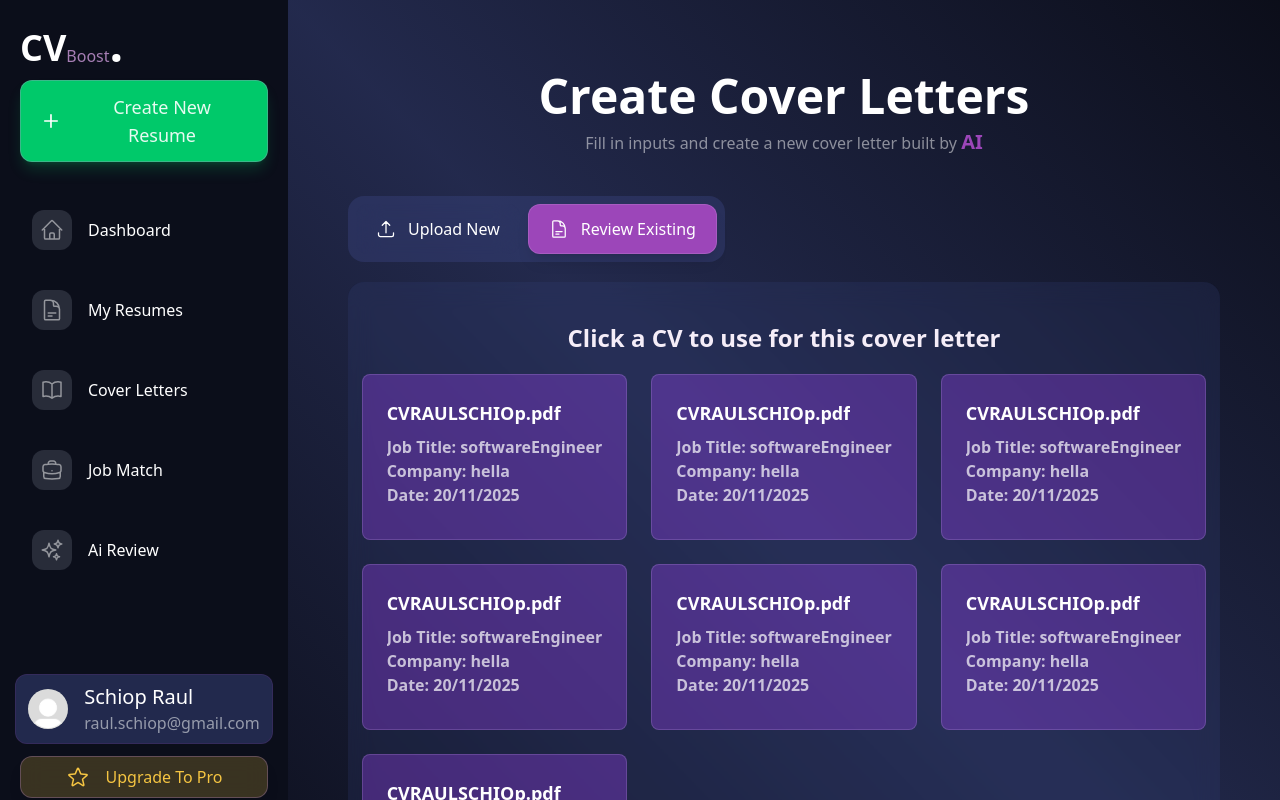
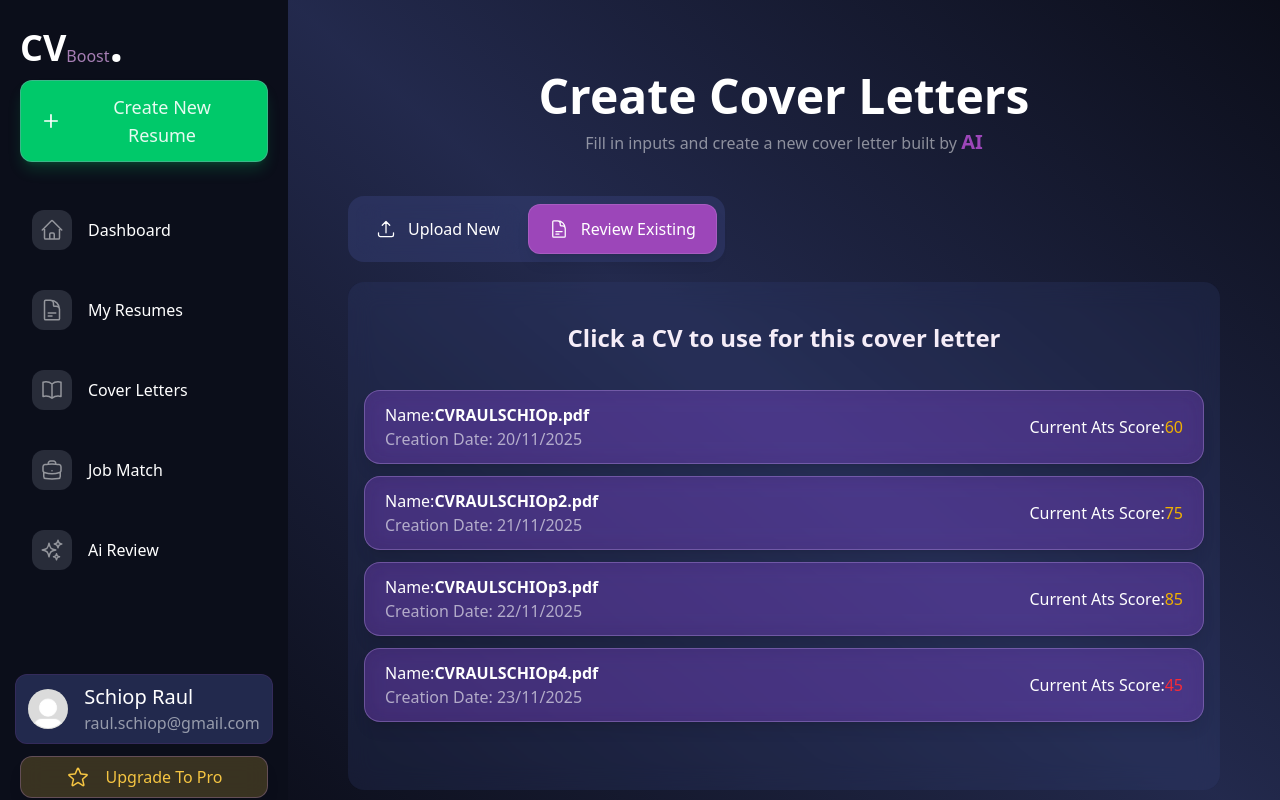
Before and after one commit to RaulSchiop/CVBoost, a Next.js app in the folder frontend/: page /tools/coverLetter/createCoverLetters in a window 1280 px wide. Both pictures are taken after a click on the button "Review Existing". Shown: the top 800 px of the page. Built offline with nearby package versions, Linux system fonts and the light colour scheme.

Commit message:
select cv

```diff
--- a/frontend/src/Components/Cards/MainCard.tsx
+++ b/frontend/src/Components/Cards/MainCard.tsx
@@ -1,12 +1,17 @@
 type MainCardType = {
    ClassName?: string;
    children: React.ReactNode;
+   color?: string;
 };
 
-export default function MainCard({ ClassName, children }: MainCardType) {
+export default function MainCard({
+   ClassName,
+   children,
+   color="bg-purple-500/25",
+}: MainCardType) {
    return (
       <div
-         className={`text-white  bg-purple-500/25 backdrop-blur-md border border-purple-300/30 px-5 py-3 rounded-2xl shadow-lg ${ClassName}`}
+         className={`text-white  ${color} backdrop-blur-md border border-purple-300/30 px-5 py-3 rounded-2xl shadow-lg ${ClassName}`}
       >
          {children}
       </div>
--- a/frontend/src/Components/InputsComponents/coverLettersComponents.tsx
+++ b/frontend/src/Components/InputsComponents/coverLettersComponents.tsx
@@ -1,20 +1,19 @@
 "use client";
 
-import { InputCoverLetter } from "@/types/coverLetterTypes";
 import MainCard from "../Cards/MainCard";
 import SmallBtn from "../Buttons/SmallMainBtn";
 import { motion } from "motion/react";
 import { useState } from "react";
-import MainBtn from "../Buttons/MainBtn";
-import List from "../List/ClasicList";
+import DownList from "../List/DownList";
+import { PDFInputPropsType } from "@/types/resumesTypes";
 
 export default function CoverLetterInput({
    toggle,
-   coverLetters,
-}: InputCoverLetter) {
+   resumes,
+}: PDFInputPropsType) {
    const [file, setFile] = useState<File>();
    const [dragActive, setDragActive] = useState(false);
-   const [selectedCv,setSelectedCv]=useState<number>();
+   const [selectedCv, setSelectedCv] = useState<number>();
 
    const handleInputChange = (e: React.ChangeEvent<HTMLInputElement>) => {
       const files = e.target.files;
@@ -41,6 +40,11 @@ export default function CoverLetterInput({
 
       setFile(droppedFile);
    };
+
+   const handleSelect = (id: number) => {
+      setSelectedCv(id);
+   };
+
    return (
       <motion.div
          initial={{ opacity: 0, y: 100 }}
@@ -107,17 +111,19 @@ export default function CoverLetterInput({
                      </div>
                   </label>
                </div>
-               {file && <MainBtn>Review The Resume</MainBtn>}
             </div>
          ) : (
             <div className=" w-full h-full flex flex-col items-center justify-center py-8  md:py-20 lg:py-10">
                <h1 className="text-accent-950 mb-5 font-bold text-2xl ">
                   Click a CV to use for this cover letter
                </h1>
-               {coverLetters.length > 0 ? (
-                  <List>
-                     {coverLetters.map((file, index) => (
+               {resumes ? (
+                  <DownList>
+                     {resumes.map((resume, index) => (
                         <motion.li
+                           onClick={() => handleSelect(resume.id)}
+                           key={resume.id}
+                           className="mb-3"
                            initial={{ opacity: 0 }}
                            animate={{ opacity: 1 }}
                            exit={{ opacity: 0 }}
@@ -126,39 +132,50 @@ export default function CoverLetterInput({
                               duration: 1.5,
                               delay: index * 0.1,
                            }}
-                           key={index}
-                           className="bg-purple-500/30 border border-purple-300/20 rounded-lg overflow-hidden"
                         >
-                           <div className=" flex flex-col gap-2 p-6 items-center justify-center">
-                              <div className=" flex items-start justify-between flex-col mb-2">
-                                 <h3 className="text-white text-lg font-bold truncate mb-2">
-                                    {file.name}
-                                 </h3>
-                                 <h3 className="text-white/70  font-bold truncate">
-                                    Job Title: {file.jobTitle}
-                                 </h3>
-                                 <h3 className="text-white/70  font-bold truncate">
-                                    Company: {file.Company}
-                                 </h3>
-                                 <h3 className="text-white/70  font-bold truncate ">
-                                    Date: {file.createdDate}
-                                 </h3>
+                           <MainCard
+                              color={
+                                 selectedCv === resume.id
+                                    ? "bg-accent-500/80"
+                                    : "bg-purple-500/25"
+                              }
+                              ClassName={`w-full flex items-center  justify-between flex-col gap-3 lg:flex-row `}
+                           >
+                              <div className="">
+                                 <p>
+                                    Name:
+                                    <a className="font-bold">{resume.name}</a>
+                                 </p>
+                                 <p className="text-white/60">
+                                    Creation Date: {resume.createdDate}
+                                 </p>
                               </div>
-
-
-                           </div>
+                              <p>
+                                 Current Ats Score:
+                                 <a
+                                    className={`text-bold ${
+                                       resume.atsScore <= 50
+                                          ? "text-red-500 border-red-500"
+                                          : resume.atsScore <= 85
+                                          ? " text-yellow-500 border-yellow-500"
+                                          : " text-green-500 border-green-500"
+                                    }`}
+                                 >
+                                    {resume.atsScore}
+                                 </a>
+                              </p>
+                           </MainCard>
                         </motion.li>
                      ))}
-                  </List>
+                  </DownList>
                ) : (
                   <div className="w-full h-full flex items-center justify-center flex-col mt-20">
                      <h1 className="text-accent-600 text-3xl font-bold">
                         {" "}
-                        No Cover Letter{" "}
+                        No Resume{" "}
                      </h1>
                      <p className="text-accent-950/70 text-lg text-center">
-                        Curentlry you have no Cover Letter. Create new cover
-                        letter with Ai.{" "}
+                        Curentlry you have no Resume. Create new Resume with Ai.{" "}
                      </p>
                   </div>
                )}{" "}
--- a/frontend/src/app/tools/coverLetter/createCoverLetters/page.tsx
+++ b/frontend/src/app/tools/coverLetter/createCoverLetters/page.tsx
@@ -8,56 +8,30 @@ import UnSelectetButton from "@/Components/Buttons/UnSelectedButton";
 
 export default function CreateCoverLetter() {
    const [toggleUpload, setTogleUpload] = useState(false);
-
-   const coverLetters = [
+   const resumesList = [
       {
          id: 1,
          name: "CVRAULSCHIOp.pdf",
-         Company: "hella",
-         jobTitle: "softwareEngineer",
          createdDate: "20/11/2025",
+         atsScore: 60,
       },
       {
-         id: 1,
-         name: "CVRAULSCHIOp.pdf",
-         Company: "hella",
-         jobTitle: "softwareEngineer",
-         createdDate: "20/11/2025",
+         id: 2,
+         name: "CVRAULSCHIOp2.pdf",
+         createdDate: "21/11/2025",
+         atsScore: 75,
       },
       {
-         id: 1,
-         name: "CVRAULSCHIOp.pdf",
-         Company: "hella",
-         jobTitle: "softwareEngineer",
-         createdDate: "20/11/2025",
+         id: 3,
+         name: "CVRAULSCHIOp3.pdf",
+         createdDate: "22/11/2025",
+         atsScore: 85,
       },
       {
-         id: 1,
-         name: "CVRAULSCHIOp.pdf",
-         Company: "hella",
-         jobTitle: "softwareEngineer",
-         createdDate: "20/11/2025",
-      },
-      {
-         id: 1,
-         name: "CVRAULSCHIOp.pdf",
-         Company: "hella",
-         jobTitle: "softwareEngineer",
-         createdDate: "20/11/2025",
-      },
-      {
-         id: 1,
-         name: "CVRAULSCHIOp.pdf",
-         Company: "hella",
-         jobTitle: "softwareEngineer",
-         createdDate: "20/11/2025",
-      },
-      {
-         id: 1,
-         name: "CVRAULSCHIOp.pdf",
-         Company: "hella",
-         jobTitle: "softwareEngineer",
-         createdDate: "20/11/2025",
+         id: 4,
+         name: "CVRAULSCHIOp4.pdf",
+         createdDate: "23/11/2025",
+         atsScore: 45,
       },
    ];
 
@@ -176,7 +150,7 @@ export default function CreateCoverLetter() {
 
          <CoverLetterInput
             toggle={toggleUpload}
-            coverLetters={coverLetters}
+            resumes={resumesList}
          ></CoverLetterInput>
       </div>
    );
```
